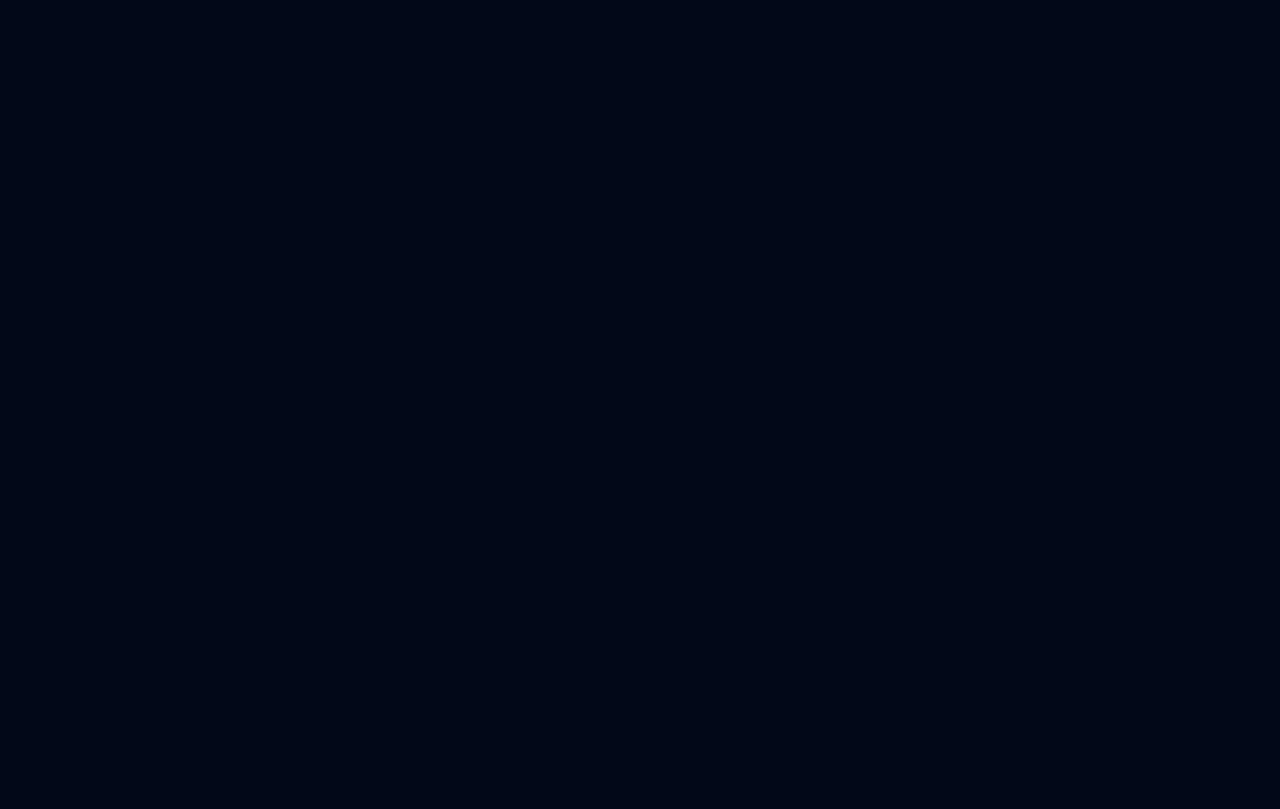
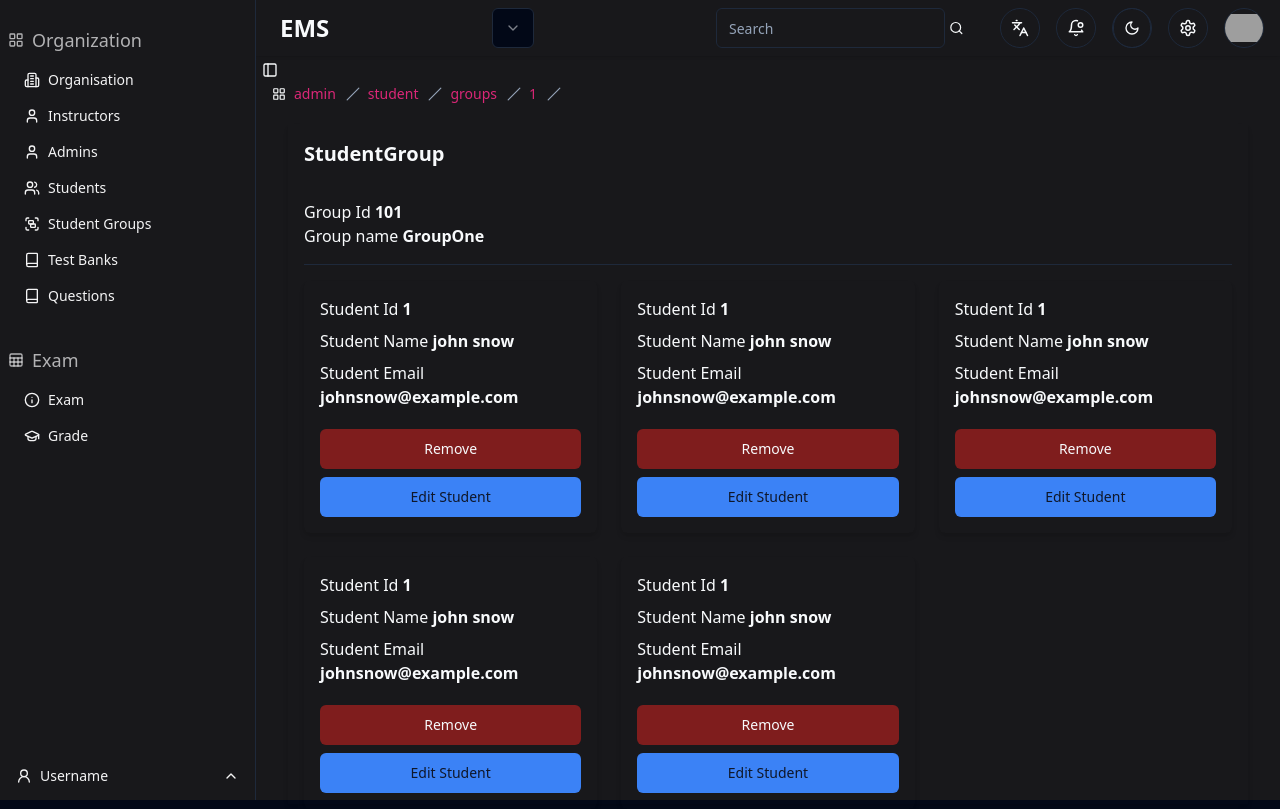
Before and after one commit to Sudhir-rai07/Exam-Management-System, a React (Vite) app: page /admin/student/groups/1 in a window 1280 px wide. Before the commit this address had no page. Built offline with nearby package versions, Linux system fonts and the light colour scheme; grey boxes are pictures that could not be loaded.

Commit message:
Add Student-group page, Add group, Add studentInGroup, RemoveStudentFromGroup functionality

```diff
--- a/src/App.tsx
+++ b/src/App.tsx
@@ -71,6 +71,8 @@ import OrganizationStatics from './components/pages/organization/OrganizationSta
 import Instructors from './components/pages/instructors/Instructors'
 import Students from './components/pages/students/Students'
 import Student from './components/pages/students/Student'
+import StudentGroups from './components/pages/studentGroup/StudentGroups'
+import StudentGroup from './components/pages/studentGroup/StudentGroup'
 
 
 
@@ -98,6 +100,9 @@ const App = () => {
 
              <Route path='admin/students' element={<Students />} />
              <Route path='admin/student/:id' element={<Student />} />
+
+             <Route path='admin/student/groups' element={<StudentGroups />} />
+             <Route path='admin/student/groups/:id' element={<StudentGroup />} />
            {/* <Route path='student/grade' element={<Grade />} />
              <Route path='student/exam' element={<StudentExam />} />
             <Route path='teacher/validate-answers' element={<ValidateAnswers />} />
--- a/src/components/app-sidebar.tsx
+++ b/src/components/app-sidebar.tsx
@@ -139,7 +139,7 @@ const organizationAdminMenuItmes: MenuItemType[] = [
   },
   {
     title: "Student Groups",
-    url: "/admin/student-group",
+    url: "/admin/student/groups",
     icon: <Group />,
   },
   {
--- a/src/components/pages/organization/Organizations.tsx
+++ b/src/components/pages/organization/Organizations.tsx
@@ -13,7 +13,7 @@ const Organizations = () => {
             organizations.map((org: Organization)=>{
 
                 return (
-                    <div key={org.org_id} className="max-w-[400px] w-full flex items-center justify-start border-2 px-4 py-2 rounded-md">
+                    <div key={org.org_id} className="max-w-[400px] shadow-md w-full flex items-center justify-start px-4 py-2 rounded-md">
                         <Link to={`/admin/organisation/${org.org_id}`} className="">
                         <p className="font-semibold text-black"><span className="text-gray-400">OrgId:</span> {org.org_id}</p>
                         <p className="font-semibold text-black"><span className="text-gray-400">OrgName:</span> {org.name}</p>
--- /dev/null
+++ b/src/components/pages/studentGroup/StudentGroup.tsx
@@ -0,0 +1,132 @@
+import { Button } from "@/components/ui/button";
+import {
+  Dialog,
+  DialogContent,
+  DialogDescription,
+  DialogFooter,
+  DialogHeader,
+  DialogTitle,
+  DialogTrigger,
+} from "@/components/ui/dialog";
+import { Input } from "@/components/ui/input";
+import { Label } from "@/components/ui/label";
+import { User } from "@/Types/types";
+import { useStudentGroupStore } from "@/zustand/store";
+import { useState } from "react";
+
+const StudentGroup = () => {
+  const { groups } = useStudentGroupStore();
+  const grp1 = groups[0];
+
+  return (
+    <div className="w-full h-full p-4 shadow-md">
+      <h1 className="text-xl font-semibold">StudentGroup</h1>
+      <div className="my-8">
+        <p>
+          Group Id <span className="font-semibold">{"101"}</span>
+        </p>
+        <p>
+          Group name <span className="font-semibold">{grp1.name}</span>
+        </p>
+
+<hr className="my-4 "/>
+        <div className="grid grid-cols-1 gap-6 md:grid-col-2 lg:grid-cols-3 place-items-center md:place-items-start">
+          {grp1.students.map((student: User, index: number) => {
+            const [name, setName] = useState(student.username);
+            const [email, setEmail] = useState(student.email);
+            const [password, setPassword] = useState(student.password);
+
+            const handleEditStudent = (e: React.FormEvent<HTMLFormElement>) => {
+              e.preventDefault();
+              // API call to update student
+            };
+
+            return (
+              <div
+                key={index}
+                className="flex px-4 py-4 flex-col gap-2 shadow-md max-w-[350px] w-full rounded-md"
+              >
+                <p>
+                  Student Id{" "}
+                  <span className="font-semibold">{student.user_id}</span>
+                </p>
+                <p>
+                  Student Name{" "}
+                  <span className="font-semibold">{student.username}</span>
+                </p>
+                <p>
+                  Student Email{" "}
+                  <span className="font-semibold">{student.email}</span>
+                </p>
+                <div className="flex flex-col gap-2 mt-3">
+                  <Button variant={"destructive"}>Remove</Button>
+
+                  <Dialog>
+                    <DialogTrigger asChild>
+                      <Button className="bg-blue-500 hover:bg-blue-600">
+                        Edit Student
+                      </Button>
+                    </DialogTrigger>
+                    <DialogContent className="sm:max-w-[425px]">
+                      <DialogHeader>
+                        <DialogTitle>Edit Admin</DialogTitle>
+                        <DialogDescription>
+                          Make changes here. Click save when you're done.
+                        </DialogDescription>
+                      </DialogHeader>
+                      <form
+                        onSubmit={handleEditStudent}
+                        className="grid gap-4 py-4"
+                      >
+                        <div className="grid items-center grid-cols-4 gap-4">
+                          <Label htmlFor="name" className="text-right">
+                            Name
+                          </Label>
+                          <Input
+                            id="name"
+                            value={name}
+                            onChange={(e) => setName(e.target.value)}
+                            className="col-span-3"
+                          />
+                        </div>
+                        <div className="grid items-center grid-cols-4 gap-4">
+                          <Label htmlFor="email" className="text-right">
+                            Email
+                          </Label>
+                          <Input
+                            id="email"
+                            value={email}
+                            onChange={(e) => setEmail(e.target.value)}
+                            className="col-span-3"
+                          />
+                        </div>
+
+                        <div className="grid items-center grid-cols-4 gap-4">
+                          <Label htmlFor="password" className="text-right">
+                            Password
+                          </Label>
+                          <Input
+                            id="text"
+                            value={password}
+                            onChange={(e) => setPassword(e.target.value)}
+                            className="col-span-3"
+                          />
+                        </div>
+
+                        <DialogFooter>
+                          <Button type="submit">Save changes</Button>
+                        </DialogFooter>
+                      </form>
+                    </DialogContent>
+                  </Dialog>
+                </div>
+              </div>
+            );
+          })}
+        </div>
+      </div>
+    </div>
+  );
+};
+
+export default StudentGroup;
--- /dev/null
+++ b/src/components/pages/studentGroup/StudentGroups.tsx
@@ -0,0 +1,23 @@
+import { useStudentGroupStore } from "@/zustand/store";
+import { Link } from "react-router-dom";
+
+const StudentGroups = () => {
+  const { groups } = useStudentGroupStore();
+  return (
+    <div>
+      <h1 className="text-xl font-semibold">Existing Student Group</h1>
+      <div className="grid grid-cols-1 mt-8 place-items-center md:grid-cols-2 lg:grid-cols-3 md:place-items-start">
+        {groups.map((group) => {
+          return (
+            <Link to={`${group.group_id}`}
+              key={group.group_id}
+              className="p-4 font-[500] max-w-[350px] w-full bg-white rounded-md shadow-md mb"
+            >{group.name}</Link>
+          );
+        })}
+      </div>
+    </div>
+  );
+};
+
+export default StudentGroups;
--- a/src/components/pages/students/Student.tsx
+++ b/src/components/pages/students/Student.tsx
@@ -1,41 +1,65 @@
-import { Button } from "@/components/ui/button"
-import { Dialog, DialogContent, DialogDescription, DialogFooter, DialogHeader, DialogTitle, DialogTrigger } from "@/components/ui/dialog"
-import { Input } from "@/components/ui/input"
-import { Label } from "@/components/ui/label"
-import { useStudentStore } from "@/zustand/store"
-import { useState } from "react"
-import toast from "react-hot-toast"
+import { Button } from "@/components/ui/button";
+import {
+  Dialog,
+  DialogContent,
+  DialogDescription,
+  DialogFooter,
+  DialogHeader,
+  DialogTitle,
+  DialogTrigger,
+} from "@/components/ui/dialog";
+import { Input } from "@/components/ui/input";
+import { Label } from "@/components/ui/label";
+import { useStudentStore } from "@/zustand/store";
+import { useState } from "react";
+import toast from "react-hot-toast";
 
 const Student = () => {
+  const { students, removeStudent, editStudent } = useStudentStore();
+  const student1 = students[0];
+  const [username, setUsername] = useState(student1.username);
+  const [email, setemail] = useState(student1.email);
 
-    const {students, removeStudent, editStudent} = useStudentStore()
-    const student1 = students[0]
-    const [username, setUsername] = useState(student1.username)
-    const [email, setemail] = useState(student1.email)
-
-    const handleEditProfile = (e:React.FormEvent<HTMLFormElement>) =>{
-        e.preventDefault()
+  const handleEditProfile = (e: React.FormEvent<HTMLFormElement>) => {
+    e.preventDefault();
 
     // YOUR API CALL HERE
-        editStudent(student1.user_id, {username, email: email})
-        toast.success("Profile updated successfully")
-    }
+    editStudent(student1.user_id, { username, email: email });
+    toast.success("Profile updated successfully");
+  };
   return (
-    <div className='w-full h-full'>
+    <div className="w-full h-full">
       <h1 className="my-8 text-xl font-semibold">Manage Student</h1>
       <div className="text-gray-500">
-                <p>Student id : <span className="font-semibold">{student1.user_id}</span></p>
-                <p>Student name : <span className="font-semibold">{student1.username}</span></p>
-                <p>Student email : <span className="font-semibold">{student1.email}</span></p>
-                <p>Student password : <span className="font-semibold">{student1.password}</span></p>
+        <p>
+          Student id : <span className="font-semibold">{student1.user_id}</span>
+        </p>
+        <p>
+          Student name :{" "}
+          <span className="font-semibold">{student1.username}</span>
+        </p>
+        <p>
+          Student email :{" "}
+          <span className="font-semibold">{student1.email}</span>
+        </p>
+        <p>
+          Student password :{" "}
+          <span className="font-semibold">{student1.password}</span>
+        </p>
 
         <div className="mt-8 space-x-8">
-                    <Button variant={"destructive"} className="hover:bg-red-500" onClick={()=>removeStudent(student1.user_id)}>Remove</Button>
+          <Button
+            variant={"destructive"}
+            className="hover:bg-red-500"
+            onClick={() => removeStudent(student1.user_id)}
+          >
+            Remove
+          </Button>
           <Dialog>
             <DialogTrigger asChild>
               <Button variant="outline">Edit Profile</Button>
             </DialogTrigger>
-      <DialogContent className="sm:max-w-[425px]">
+            <DialogContent className="sm:max-w-[425px]" aria-description="add-student-dialog">
               <DialogHeader>
                 <DialogTitle>Edit profile</DialogTitle>
                 <DialogDescription>
@@ -47,13 +71,24 @@ const Student = () => {
                   <Label htmlFor="name" className="text-right">
                     Name
                   </Label>
-            <Input type="text" id="name" value={username} onChange={(e)=> setUsername(e.target.value)} className="col-span-3" />
+                  <Input
+                    type="text"
+                    id="name"
+                    value={username}
+                    onChange={(e) => setUsername(e.target.value)}
+                    className="col-span-3"
+                  />
                 </div>
                 <div className="grid items-center grid-cols-4 gap-4">
                   <Label htmlFor="username" className="text-right">
                     Username
                   </Label>
-            <Input id="username" value={email} onChange={(e)=> setemail(e.target.value)} className="col-span-3" />
+                  <Input
+                    id="username"
+                    value={email}
+                    onChange={(e) => setemail(e.target.value)}
+                    className="col-span-3"
+                  />
                 </div>
                 <DialogFooter>
                   <Button type="submit">Save changes</Button>
@@ -64,7 +99,7 @@ const Student = () => {
         </div>
       </div>
     </div>
-  )
-}
+  );
+};
 
-export default Student
+export default Student;
--- a/src/dummyData/studentData.json
+++ b/src/dummyData/studentData.json
@@ -16,8 +16,8 @@
     "created_at": "2022-01-01",
     "last_login": "2023-09-22"
   },{
-    "user_id": 1,
-    "username": "john snow",
+    "user_id": 2,
+    "username": "john knows",
     "email": "johnsnow@example.com",
     "password": "password123",
     "role": "student",
--- /dev/null
+++ b/src/dummyData/studentGroupData.json
@@ -0,0 +1,49 @@
+[
+    {
+        "group_id": 101,
+        "name": "GroupOne",
+        "students": [
+            {
+                "user_id": 1,
+                "username": "john snow",
+                "email": "johnsnow@example.com",
+                "password": "password123",
+                "role": "student",
+                "created_at": "2022-01-01T00:00:00.000",
+                "last_login": "2023-09-22"
+              },{
+                "user_id": 1,
+                "username": "john snow",
+                "email": "johnsnow@example.com",
+                "password": "password123",
+                "role": "student",
+                "created_at": "2022-01-01",
+                "last_login": "2023-09-22"
+              },{
+                "user_id": 1,
+                "username": "john snow",
+                "email": "johnsnow@example.com",
+                "password": "password123",
+                "role": "student",
+                "created_at": "2022-01-01",
+                "last_login": "2023-09-22"
+              },{
+                "user_id": 1,
+                "username": "john snow",
+                "email": "johnsnow@example.com",
+                "password": "password123",
+                "role": "student",
+                "created_at": "2022-01-01",
+                "last_login": "2023-09-22"
+              },{
+                "user_id": 1,
+                "username": "john snow",
+                "email": "johnsnow@example.com",
+                "password": "password123",
+                "role": "student",
+                "created_at": "2022-01-01",
+                "last_login": "2023-09-22"
+              }
+        ]
+    }
+]
--- a/src/zustand/store.tsx
+++ b/src/zustand/store.tsx
@@ -1,7 +1,8 @@
 import { create } from 'zustand';
-import { Organization, User } from '@/Types/types';
+import { Organization, StudentGroup, User } from '@/Types/types';
 import orgaizationData from '@/dummyData/organisationData.json'
 import studentData from '@/dummyData/studentData.json'
+import studentGroupData from '@/dummyData/studentGroupData.json'
 
 type Usertore = {
   user: User ; // Initialize as null to indicate no user is signed in initially
@@ -124,3 +125,57 @@ export const useStudentStore = create<StudentStoreType>((set)=>({
       students: state.students.filter((student) => student.user_id !== id),
     })),
 }))
+
+
+type SudentGroupType = {
+  groups : StudentGroup[];
+  addStudent: (groupId: number|string, newStudent: User) => void;
+  removeStudent: (groupId: number|string, studentId:number|string) => void;
+  editStudent: (groupId: number|string, studentId: number|string, updatedStudentData: Partial<User>) => void;
+}
+
+export const useStudentGroupStore = create<SudentGroupType>((set)=>({
+  groups: studentGroupData,
+
+  //Add a student to a group
+  addStudent: (groupId, newStudent) =>
+    set((state) => ({
+      groups: state.groups.map((group) =>
+        group.group_id === groupId
+          ? { ...group, students: [...group.students, newStudent] }
+          : group
+      ),
+    })),
+
+  // Remove a student from a specific group
+  removeStudent: (groupId, studentId) =>
+    set((state) => ({
+      groups: state.groups.map((group) =>
+        group.group_id === groupId
+          ? {
+              ...group,
+              students: group.students.filter(
+                (student) => student.user_id !== studentId
+              ),
+            }
+          : group
+      ),
+    })),
+
+    // Edit a student's details in a specific group
+  editStudent: (groupId, studentId, updatedStudentData) =>
+    set((state) => ({
+      groups: state.groups.map((group) =>
+        group.group_id === groupId
+          ? {
+              ...group,
+              students: group.students.map((student) =>
+                student.user_id === studentId
+                  ? { ...student, ...updatedStudentData }
+                  : student
+              ),
+            }
+          : group
+      ),
+    })),
+}));
```
Also changed, not shown: src/dataTable/data-table.tsx (+39 -34 lines). Lines whose indentation alone changed are shown as unchanged.
